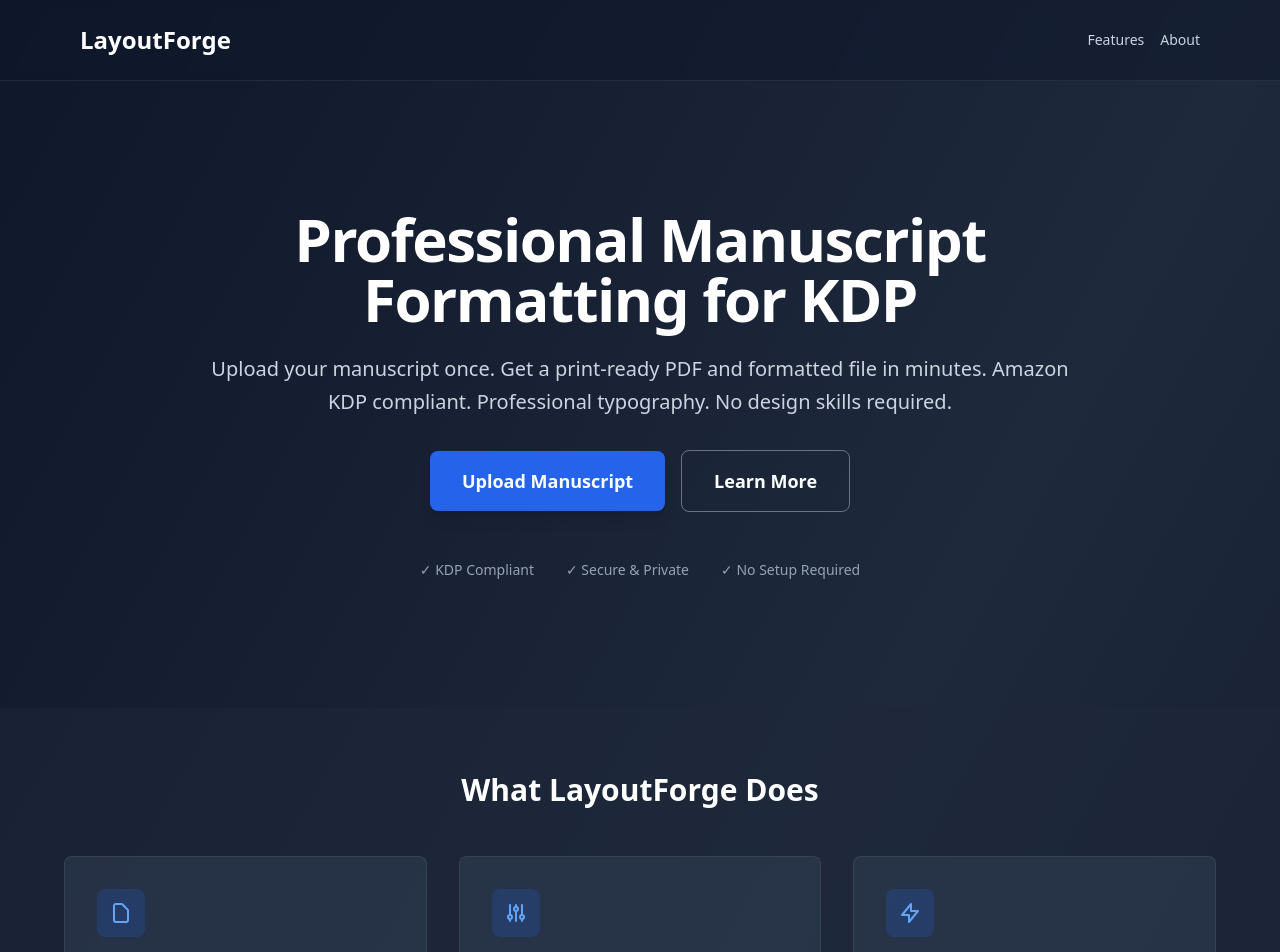
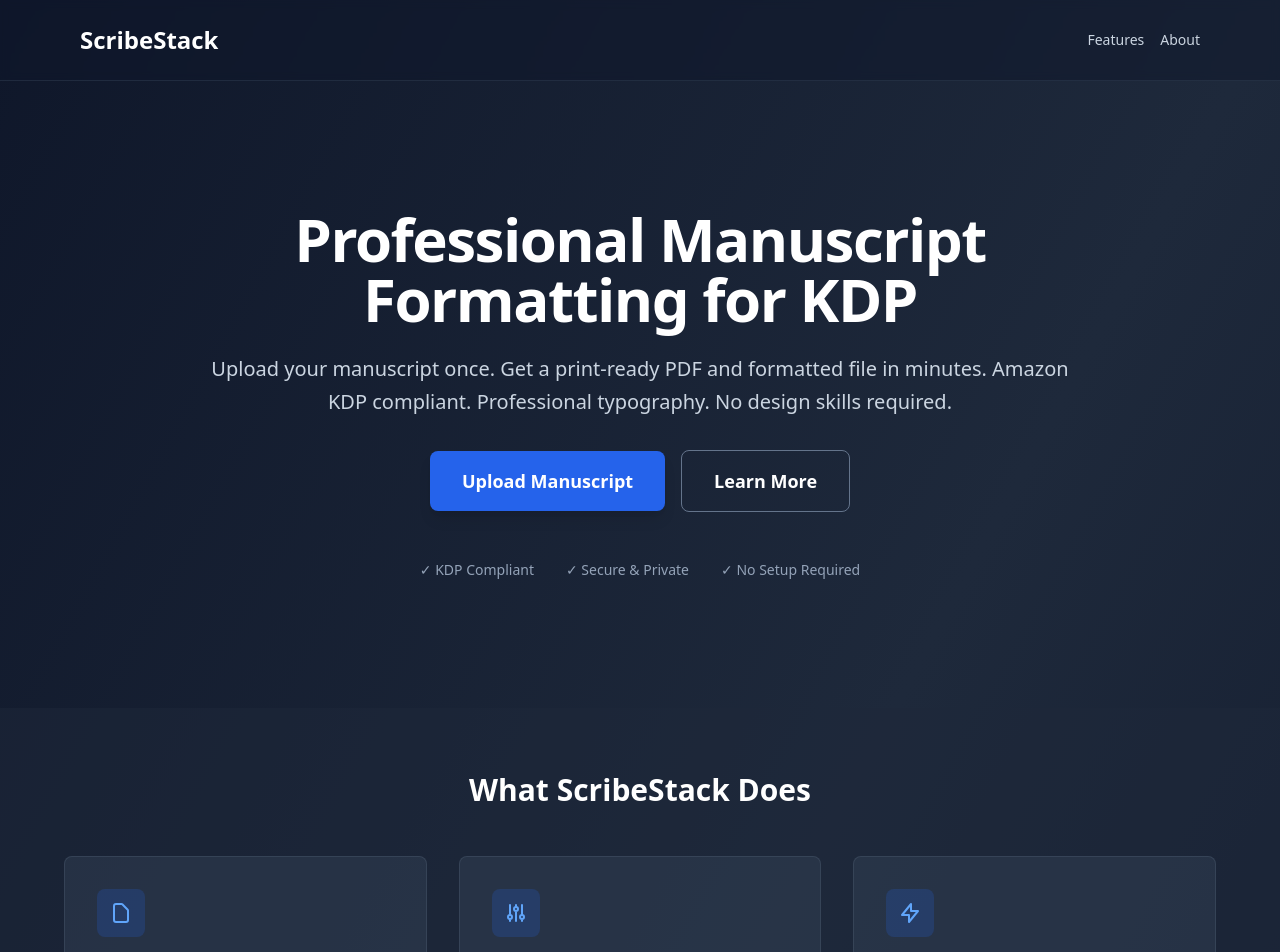
Before and after one commit to QZEE777/LayoutForge, a Next.js app: page / in a window 1280 px wide. Shown: the top 952 px of the page. Built offline with nearby package versions, Linux system fonts and the light colour scheme.

Commit message:
Rebrand: LayoutForge -> ScribeStack across all UI files
Co-authored-by: Cursor <cursoragent@cursor.com>

```diff
--- a/src/app/dashboard/page.tsx
+++ b/src/app/dashboard/page.tsx
@@ -12,7 +12,7 @@ export default function DashboardPage() {
       <header className="border-b border-slate-200 bg-white shadow-sm">
         <div className="mx-auto max-w-6xl px-4 py-4 flex items-center justify-between">
           <Link href="/" className="text-2xl font-bold text-slate-900">
-            LayoutForge
+            ScribeStack
           </Link>
           <Link href="/upload" className="text-sm text-blue-600 hover:underline">
             New Upload
--- a/src/app/download/[id]/page.tsx
+++ b/src/app/download/[id]/page.tsx
@@ -27,7 +27,7 @@ export default function DownloadPage() {
       <header className="border-b border-slate-200 bg-white shadow-sm">
         <div className="mx-auto max-w-4xl px-4 py-4 flex items-center justify-between">
           <Link href="/" className="text-2xl font-bold text-slate-900">
-            LayoutForge
+            ScribeStack
           </Link>
           <Link href="/upload" className="text-sm text-slate-600 hover:text-slate-900">
             New upload
--- a/src/app/layout.tsx
+++ b/src/app/layout.tsx
@@ -2,7 +2,7 @@ import type { Metadata } from "next";
 import "./globals.css";
 
 export const metadata: Metadata = {
-  title: "LayoutForge — KDP Manuscript Formatting",
+  title: "ScribeStack — KDP Manuscript Formatting",
   description: "Professional manuscript formatting for Amazon KDP. Upload PDF, DOCX, or EPUB. Get print-ready PDF with KDP specifications.",
 };
 
--- a/src/app/metadata/[id]/page.tsx
+++ b/src/app/metadata/[id]/page.tsx
@@ -100,7 +100,7 @@ export default function MetadataPage() {
       <header className="border-b border-slate-200 bg-white shadow-sm">
         <div className="mx-auto max-w-4xl px-4 py-4 flex items-center justify-between">
           <Link href="/" className="text-2xl font-bold text-slate-900">
-            LayoutForge
+            ScribeStack
           </Link>
           <Link href="/upload" className="text-sm text-slate-600 hover:text-slate-900">
             Back to Upload
--- a/src/app/page.tsx
+++ b/src/app/page.tsx
@@ -6,7 +6,7 @@ export default function Home() {
       {/* Header */}
       <header className="border-b border-slate-700/50 bg-slate-900/50 backdrop-blur-sm">
         <div className="mx-auto max-w-6xl px-4 py-6 flex items-center justify-between">
-          <h1 className="text-2xl font-bold text-white">LayoutForge</h1>
+          <h1 className="text-2xl font-bold text-white">ScribeStack</h1>
           <nav className="flex gap-4">
             <a
               href="#features"
@@ -64,7 +64,7 @@ export default function Home() {
       <section id="features" className="px-4 py-16 bg-slate-800/50">
         <div className="mx-auto max-w-6xl">
           <h3 className="text-3xl font-bold text-white text-center mb-12">
-            What LayoutForge Does
+            What ScribeStack Does
           </h3>
 
           <div className="grid md:grid-cols-3 gap-8">
@@ -224,7 +224,7 @@ export default function Home() {
       {/* Footer */}
       <footer className="border-t border-slate-700 bg-slate-900/50 px-4 py-8">
         <div className="mx-auto max-w-6xl text-center text-sm text-slate-400">
-          <p>LayoutForge © {new Date().getFullYear()} • KDP Manuscript Formatting Tool</p>
+          <p>ScribeStack © {new Date().getFullYear()} • KDP Manuscript Formatting Tool</p>
           <p className="mt-2">
             Upload files securely • Auto-deleted after 24 hours • No personal data stored
           </p>
--- a/src/app/preview/[id]/page.tsx
+++ b/src/app/preview/[id]/page.tsx
@@ -143,7 +143,7 @@ export default function PreviewPage() {
       <header className="border-b border-slate-200 bg-white shadow-sm">
         <div className="mx-auto max-w-4xl px-4 py-4 flex items-center justify-between">
           <Link href="/" className="text-2xl font-bold text-slate-900">
-            LayoutForge
+            ScribeStack
           </Link>
           <Link href="/upload" className="text-sm text-slate-600 hover:text-slate-900">
             New upload
--- a/src/app/upload/page.tsx
+++ b/src/app/upload/page.tsx
@@ -121,7 +121,7 @@ export default function UploadPage() {
       <header className="border-b border-slate-200 bg-white shadow-sm">
         <div className="mx-auto max-w-4xl px-4 py-4">
           <Link href="/" className="text-2xl font-bold text-slate-900">
-            LayoutForge
+            ScribeStack
           </Link>
         </div>
       </header>
```
Also changed, not shown: package.json (+4 -3 lines), 1 other file (tests, documents, lock files or other folders).
